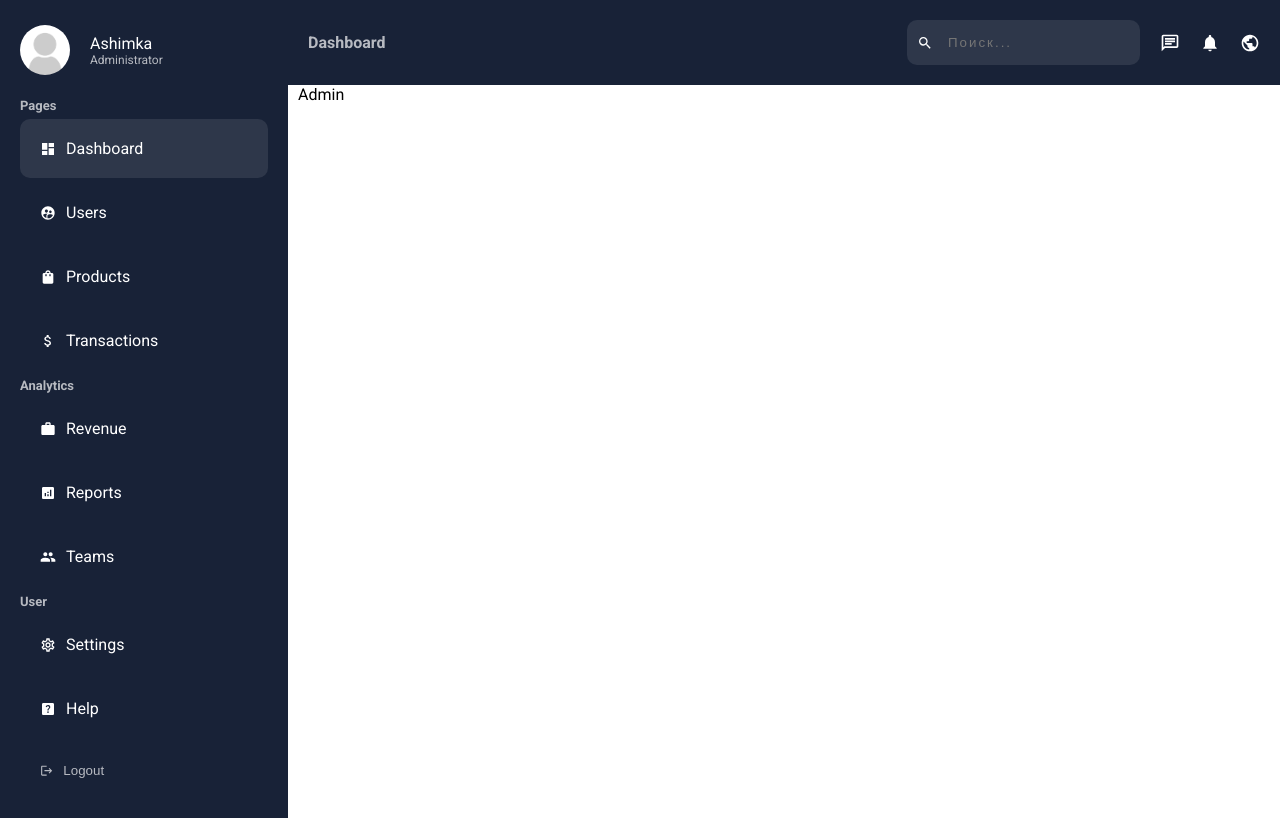
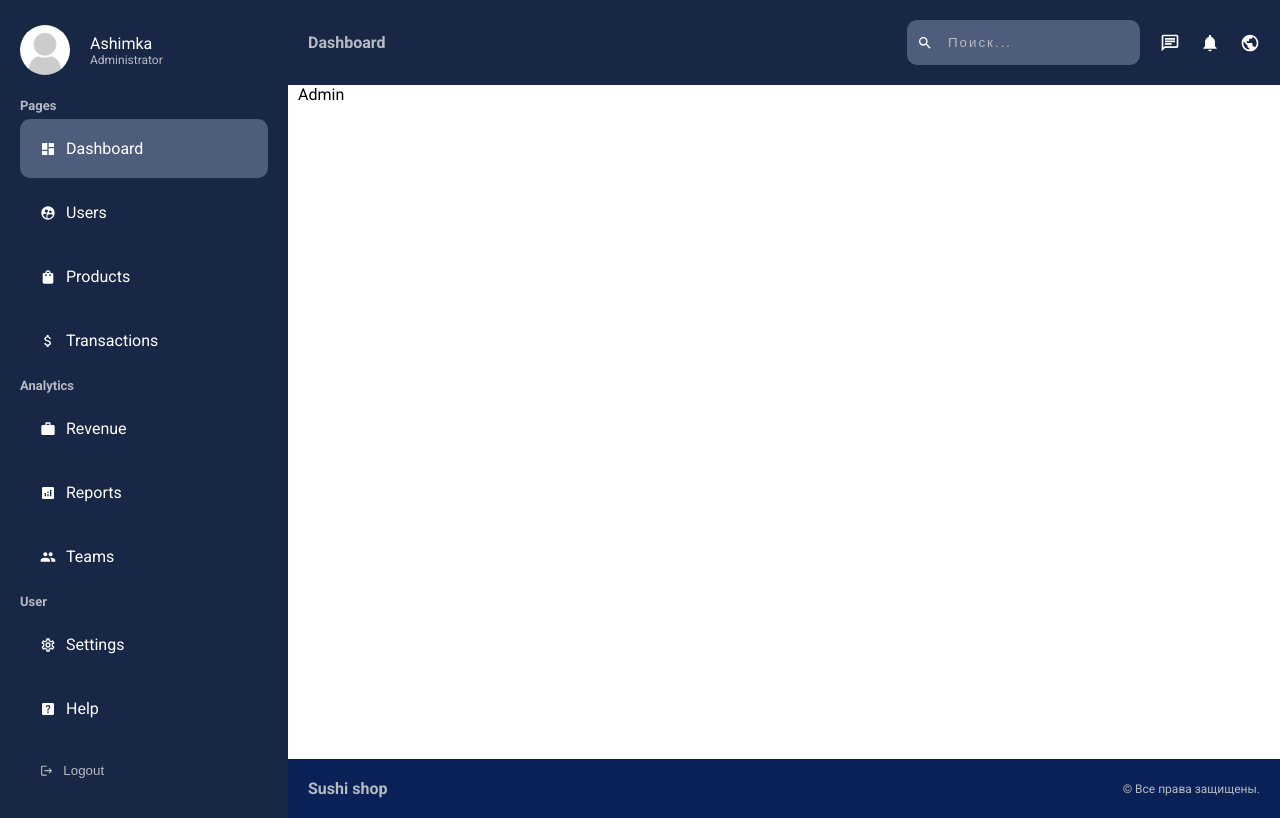
Before and after one commit to Ashimka/next-dashboard, a Next.js app: page / in a window 1280 px wide. Built offline with nearby package versions, Linux system fonts and the light colour scheme.

Commit message:
add: footer component

```diff
--- a/src/app/globals.css
+++ b/src/app/globals.css
@@ -1,6 +1,6 @@
 :root {
-  --bg: #151c2c;
-  --bgSoft: #182237;
+  --bg: hsl(222, 79%, 19%);
+  --bgSoft: hsl(219, 50%, 18%);
   --text: white;
   --textSoft: #b7bac1;
 }
@@ -45,6 +45,8 @@ h3 {
 }
 
 .content {
+  display: flex;
+  flex-direction: column;
   flex: 4;
 }
 .main {
@@ -56,6 +58,6 @@ h3 {
   padding: 0 10px;
 }
 .active {
-  background-color: #2e374a;
+  background-color: hsl(221, 23%, 40%);
   color: var(--text);
 }
--- a/src/app/layout.tsx
+++ b/src/app/layout.tsx
@@ -3,6 +3,7 @@ import { Roboto } from "next/font/google";
 import "./globals.css";
 import Navbar from "@/components/Navbar/Navbar";
 import Sidebar from "@/components/Sidebar/Sidebar";
+import Footer from "@/components/Footer/Footer";
 
 const roboto = Roboto({
   weight: ["400", "700"],
@@ -33,6 +34,7 @@ export default function RootLayout({
             <main className="main">
               <div className="container">{children}</div>
             </main>
+            <Footer />
           </div>
         </div>
       </body>
--- /dev/null
+++ b/src/components/Footer/Footer.tsx
@@ -0,0 +1,12 @@
+import styles from "@/styles/footer/index.module.scss";
+
+const Footer = () => {
+  return (
+    <footer className={styles.footer}>
+      <div className={styles.footer__logo}>Sushi shop</div>
+      <div className={styles.footer__text}>© Все права защищены.</div>
+    </footer>
+  );
+};
+
+export default Footer;
--- a/src/components/Navbar/Navbar.tsx
+++ b/src/components/Navbar/Navbar.tsx
@@ -15,7 +15,7 @@ const Navbar = () => {
   const pathname = usePathname();
 
   return (
-    <div className={styles.navbar}>
+    <header className={styles.navbar}>
       <div className={styles.navbar__title}>
         {pathname.split("/").pop() || "Dashboard"}
       </div>
@@ -30,7 +30,7 @@ const Navbar = () => {
           <MdPublic size={20} />
         </div>
       </div>
-    </div>
+    </header>
   );
 };
 
--- /dev/null
+++ b/src/styles/footer/index.module.scss
@@ -0,0 +1,16 @@
+.footer {
+  background: var(--bg);
+  display: flex;
+  align-items: center;
+  justify-content: space-between;
+  padding: 20px;
+  color: var(--textSoft);
+
+  &__logo {
+    font-weight: bold;
+  }
+
+  &__text {
+    font-size: 12px;
+  }
+}
--- a/src/styles/menuLink/index.module.scss
+++ b/src/styles/menuLink/index.module.scss
@@ -8,7 +8,7 @@
   color: var(--text);
 
   &:hover {
-    background-color: #2e374a;
+    background-color: hsl(221, 23%, 40%);
     color: var(--textSoft);
   }
 }
--- a/src/styles/navbar/index.module.scss
+++ b/src/styles/navbar/index.module.scss
@@ -21,7 +21,7 @@
     display: flex;
     align-items: center;
     gap: 10px;
-    background-color: #2e374a;
+    background-color: hsl(221, 23%, 40%);
     padding: 10px;
     border-radius: 10px;
 
@@ -31,6 +31,10 @@
       color: var(--text);
       padding: 5px;
       letter-spacing: 2px;
+
+      &::placeholder {
+        color: var(--textSoft);
+      }
     }
   }
 
--- a/src/styles/sidebar/index.module.scss
+++ b/src/styles/sidebar/index.module.scss
@@ -52,7 +52,7 @@
     color: var(--textSoft);
 
     &:hover {
-      background-color: #2e374a;
+      background-color: hsl(221, 23%, 40%);
     }
   }
 }
```
